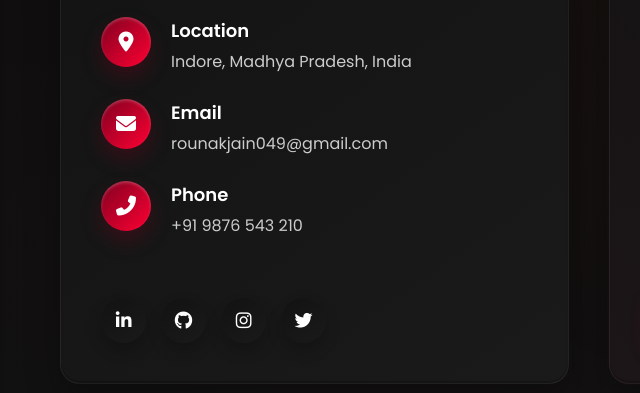
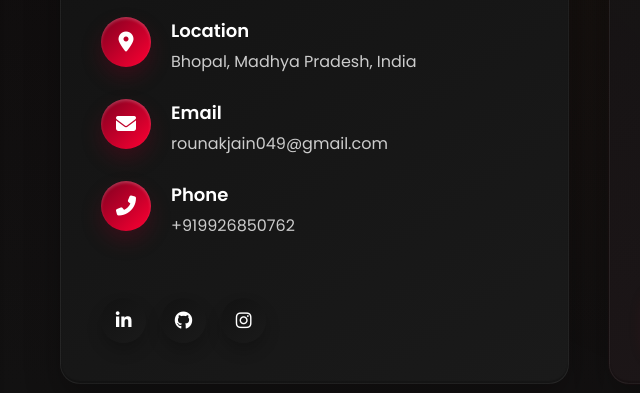
Before and after one commit to rounak-jain01/My-Portfolio, a plain HTML site: page index.html in a window 1280 px wide. Shown: the part 6378-6771 px from the top of the page, 0-640 px from the left. Drawn offline with Linux system fonts and the light colour scheme.

Commit message:
Update index.html

```diff
--- a/index.html
+++ b/index.html
@@ -874,7 +874,7 @@
                                 </div>
                                 <div class="info-content">
                                     <h4>Location</h4>
-                                    <p>Indore, Madhya Pradesh, India</p>
+                                    <p>Bhopal, Madhya Pradesh, India</p>
                                 </div>
                             </div>
 
@@ -894,7 +894,7 @@
                                 </div>
                                 <div class="info-content">
                                     <h4>Phone</h4>
-                                    <p><a href="tel:+919876543210">+91 9876 543 210</a></p>
+                                    <p><a href="tel:+919926850762">+919926850762</a></p>
                                 </div>
                             </div>
                         </div>
@@ -909,9 +909,9 @@
                             <a href="https://www.instagram.com/rounak_jain_01/" target="_blank" class="social-link">
                                 <i class="fab fa-instagram"></i>
                             </a>
-                            <a href="https://twitter.com/" target="_blank" class="social-link">
+<!--                             <a href="https://twitter.com/" target="_blank" class="social-link">
                                 <i class="fab fa-twitter"></i>
-                            </a>
+                            </a> -->
                         </div>
                     </div>
                 </div>
```
